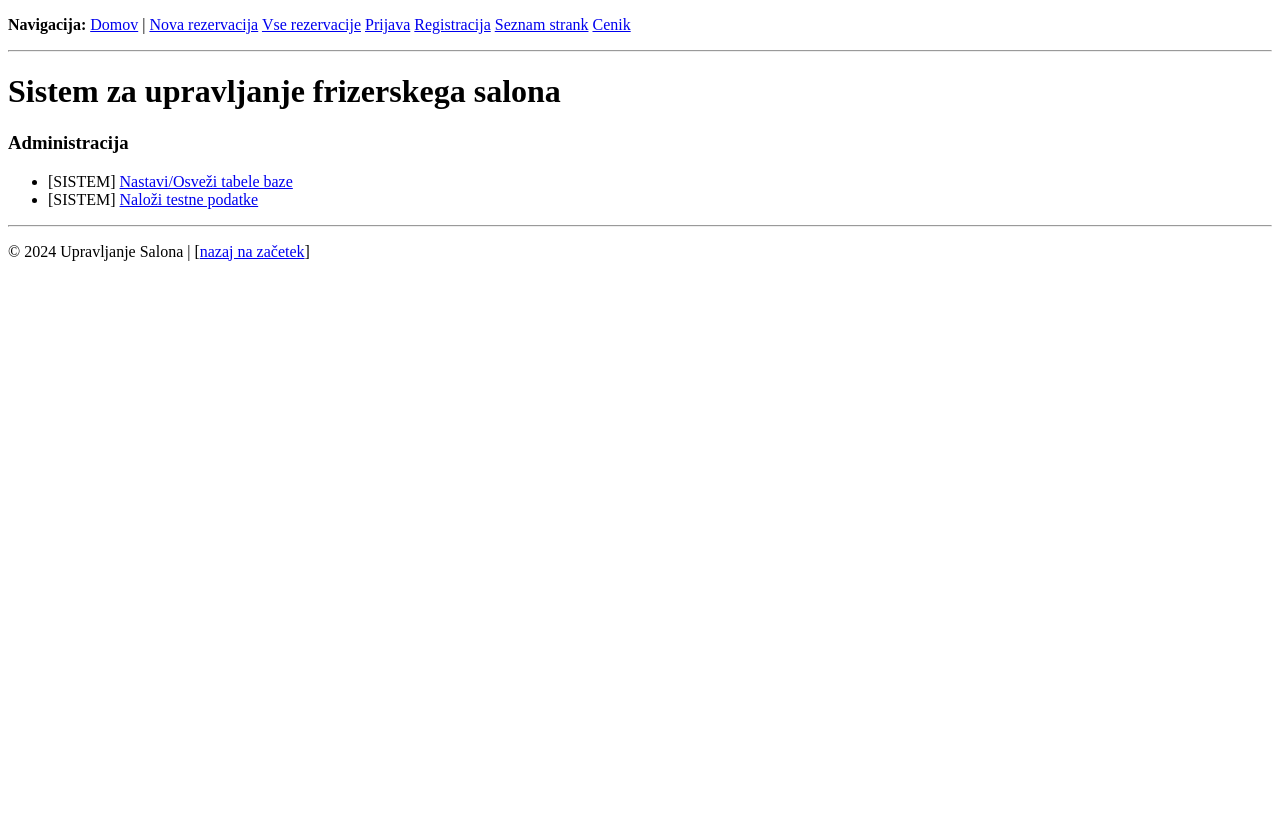
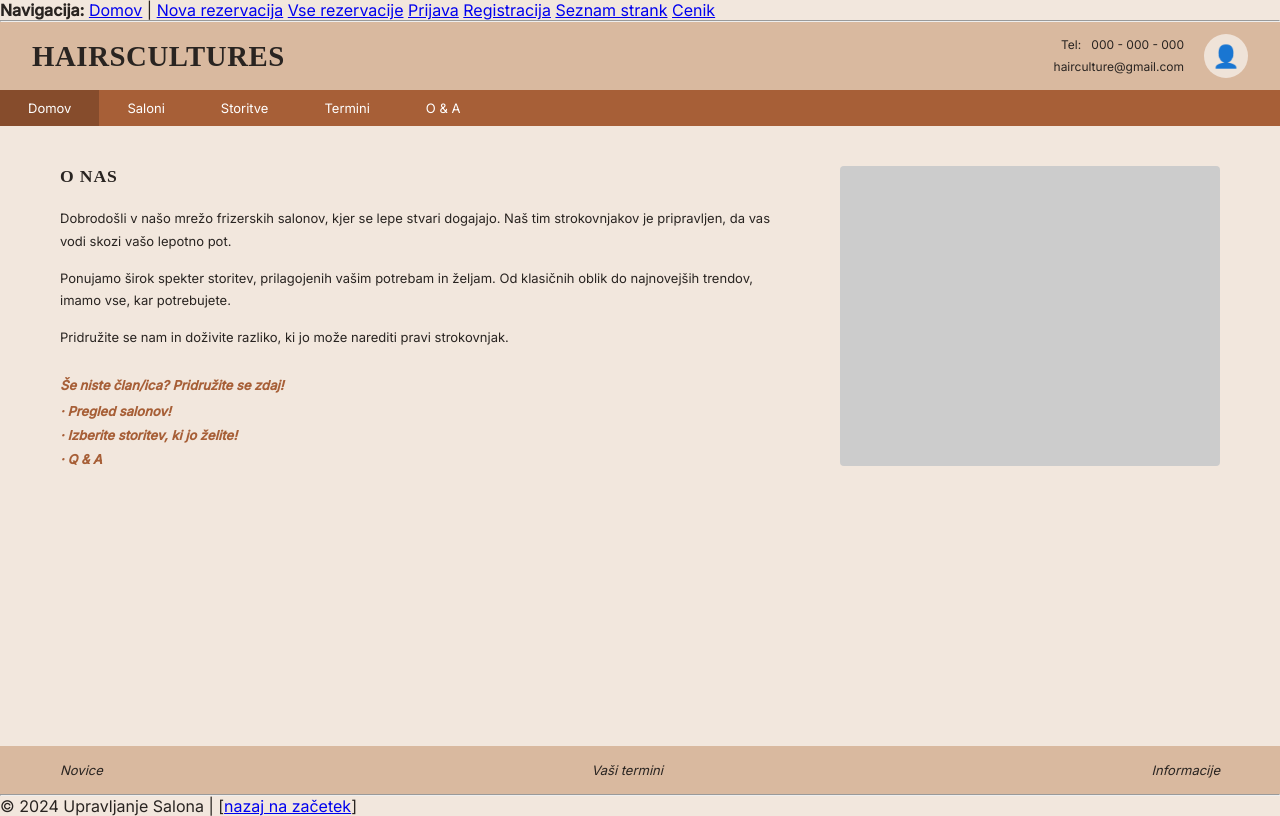
Before and after one commit to TadejSmells/OMEGA, a Flask app: page / in a window 1280 px wide. Before the commit the page ends 261 px from the top, so only its background shows below. Run offline with Flask 3, Linux system fonts and the light colour scheme; data that the repository does not hold is empty; some libraries are stand-ins or nearby versions; some web fonts are replaced.

Commit message:
updatani html templati
delujoci variabli in updatani pathi za prikaz spletne strani

```diff
--- a/src/app.py
+++ b/src/app.py
@@ -22,6 +22,9 @@ f_app = Flask(__name__, template_folder='templates')
 @f_app.get('/')
 def home():
     return controllers.index.home()
+@f_app.get('/zacetna_stran')
+def zacetna_stran_alias():
+    return controllers.index.home()
 
 @f_app.get('/setup')
 def setup():
@@ -41,6 +44,10 @@ def register():
 @f_app.route("/login", methods=["GET", "POST"])
 def login():
     return controllers.auth.login()
+
+@f_app.get('/profil')
+def profil():
+    return controllers.auth.profil()
 # ─────────────────────────────────AUTH───────────────────────────────────────
 
 
@@ -54,6 +61,13 @@ def salon_rezerviraj_old():
 @f_app.route('/saloni', methods=['GET', 'POST'])
 def saloni():
     return controllers.sv_salon.saloni()
+@f_app.get('/seznam_salonov')
+def seznam_salonov_alias():
+    return controllers.sv_salon.saloni()
+
+@f_app.route('/salon/<int:salon_id>')
+def salon_detail(salon_id):
+    return controllers.sv_salon.salon_detail(salon_id)
 
 # ── RESERVATIONS ─────────────────────────────────────────────────────────────
 @f_app.route('/rezervacije', methods=['GET', 'POST'])
@@ -88,6 +102,14 @@ def stranke():
 def cenik():
     return controllers.storitve.pridobi_storitve()
 
+@f_app.route('/storitve')
+def seznam_storitev():
+    return controllers.storitve.pridobi_storitve()
+
+@f_app.get('/seznam_storitev')
+def seznam_storitev_alias():
+    return controllers.storitve.pridobi_storitve()
+
 #PRIMER KAKO DODAT SOVJO FUNKCIJO
 #@f_app.route('/"tvoja_pot"')
 #D   def "tvoja_pot"():
--- a/src/controllers/auth.py
+++ b/src/controllers/auth.py
@@ -48,3 +48,5 @@ def login():
         return "Napačni podatki!"
 
     return render_template("login.html")
+def profil():
+    return render_template("profil.html")
--- a/src/controllers/index.py
+++ b/src/controllers/index.py
@@ -1,4 +1,11 @@
-from flask import request, render_template
+from flask import render_template
+from models import model_salon
 
 def home():
-    return render_template("index.html")
+    try:
+        saloni = model_salon.get_vse('salon')
+        storitve = model_salon.get_vse('storitev')
+    except Exception:
+        saloni = []
+        storitve = []
+    return render_template("zacetna_stran.html", saloni=saloni, storitve=storitve)
--- a/src/models/model_salon.py
+++ b/src/models/model_salon.py
@@ -81,7 +81,20 @@ def get_vse(tip):
     conn.close()
     return rows
 
-
+def get_storitve_za_salon(salon_id):
+    conn = db.get_connection()
+    cursor = conn.cursor()
+    cursor.execute("""
+        SELECT st.id_storitve, st.ime_storitve, st.cena, st.trajanje
+        FROM storitev st
+        INNER JOIN saloni_in_storitve sis ON st.id_storitve = sis.storitev_id
+        WHERE sis.salon_id = %s
+        ORDER BY st.ime_storitve
+    """, (salon_id,))
+    rows = cursor.fetchall()
+    cursor.close()
+    conn.close()
+    return rows
 # ── INSERTS ────────────────────────────────────────────────────────────────────
 #vse to gre stran, posebi user storyji vsaka stvar
 
--- a/src/templates/profil.html
+++ b/src/templates/profil.html
@@ -1,7 +1,7 @@
 {% extends "base.html" %}
 {% block title %}Prijava / Registracija{% endblock %}
 
-{% block body %}
+{% block content %}
 <link href="https://fonts.googleapis.com/css2?family=Inknut+Antiqua:wght@400;600;700&family=Inter:wght@300;400;500&display=swap" rel="stylesheet">
 <style>
     *, *::before, *::after { box-sizing: border-box; margin: 0; padding: 0; }
--- a/src/templates/salon.html
+++ b/src/templates/salon.html
@@ -1,7 +1,7 @@
 {% extends "base.html" %}
 {% block title %}{{ salon[1] }}{% endblock %}
 
-{% block body %}
+{% block content %}
 <link href="https://fonts.googleapis.com/css2?family=Inknut+Antiqua:wght@400;600;700&family=Inter:wght@300;400;500&display=swap" rel="stylesheet">
 <style>
     *, *::before, *::after { box-sizing: border-box; margin: 0; padding: 0; }
--- a/src/templates/seznam_storitev.html
+++ b/src/templates/seznam_storitev.html
@@ -1,7 +1,7 @@
 {% extends "base.html" %}
 {% block title %}Seznam storitev{% endblock %}
 
-{% block body %}
+{% block content %}
 <link href="https://fonts.googleapis.com/css2?family=Inknut+Antiqua:wght@400;600;700&family=Inter:wght@300;400;500&display=swap" rel="stylesheet">
 <style>
     *, *::before, *::after { box-sizing: border-box; margin: 0; padding: 0; }
--- a/src/templates/zacetna_stran.html
+++ b/src/templates/zacetna_stran.html
@@ -1,7 +1,7 @@
 {% extends "base.html" %}
 {% block title %}Hairscultures{% endblock %}
 
-{% block body %}
+{% block content %}
 <link href="https://fonts.googleapis.com/css2?family=Inknut+Antiqua:wght@400;600;700&family=Inter:wght@300;400;500&display=swap" rel="stylesheet">
 <style>
     *, *::before, *::after { box-sizing: border-box; margin: 0; padding: 0; }
@@ -151,14 +151,26 @@
 <div class="vsebina">
     <div class="vsebina-levo">
         <h2>O NAS</h2>
-        <p>non quis non dignissim, est. ex volutpat ex efficitur. faucibus In lacus, tincidunt placerat quis dignissim, eu Ut ipsum massa non Cras amet, sollicitudin. at</p>
-        <p>leo. commodo Quisque placerat. faucibus urna. eget Donec Ut eget facilisis vitae quam faucibus elit id est. non, Sed risus diam nibh at, non Nam placerat. nec</p>
-        <p>efficitur. non laoreet Sed turpis amet, maximus cursus Morbi gravida Ut nec turpis ex. urna convallis. amet, adipiscing sit laoreet non quis Vestibulum nulla,</p>
+        {% if saloni %}
+        <p>Dobrodošli v najširšo mrežo frizerskih salonov. Ponujamo storitve v {{ saloni|length }} različnih lokacijah, kjer vas čakajo izkušeni frizerji in stilisti. Vsak salon je opremljen z najnovejšo tehnologijo in ponuja prijazno atmosfero.</p>
+        <p>V naših salonih lahko izberete iz {{ storitve|length }} različnih storitev, od klasičnih oblik do najnovejših trendov. Naš tim strokovnjakov je vedno pripravljen vam pomagati pri izbiri idealne storitve za vašo transformacijo.</p>
+        <p>Rezervirajte svoj termin danes in doživite profesionalno oskrbo na najvišji ravni. Zadovoljstvo naših strank je naša prva prioriteta.</p>
+        {% else %}
+        <p>Dobrodošli v našo mrežo frizerskih salonov, kjer se lepe stvari dogajajo. Naš tim strokovnjakov je pripravljen, da vas vodi skozi vašo lepotno pot.</p>
+        <p>Ponujamo širok spekter storitev, prilagojenih vašim potrebam in željam. Od klasičnih oblik do najnovejših trendov, imamo vse, kar potrebujete.</p>
+        <p>Pridružite se nam in doživite razliko, ki jo može narediti pravi strokovnjak.</p>
+        {% endif %}
         <div class="podnaslov">Še niste član/ica? Pridružite se zdaj!</div>
         <ul>
-            <li><a href="/saloni">Pregled salonov!</a></li>
+            {% if saloni %}
+                {% for salon in saloni[:3] %}
+                <li><a href="/saloni">{{ salon[1] }} - {{ salon[3] }}</a></li>
+                {% endfor %}
+            {% else %}
+                <li><a href="/saloni">Pregled salonov!</a></li>
+            {% endif %}
             <li>Izberite storitev, ki jo želite!</li>
-            <li>Q &amp; A</li>
+            <li><a href="#">Q &amp; A</a></li>
         </ul>
     </div>
     <div class="vsebina-desno"></div>
```
Also changed, not shown: src/controllers/storitve.py (+7 -3 lines), src/controllers/sv_salon.py (+48 -8 lines), src/templates/seznam_salonov.html (+9 -5 lines).
